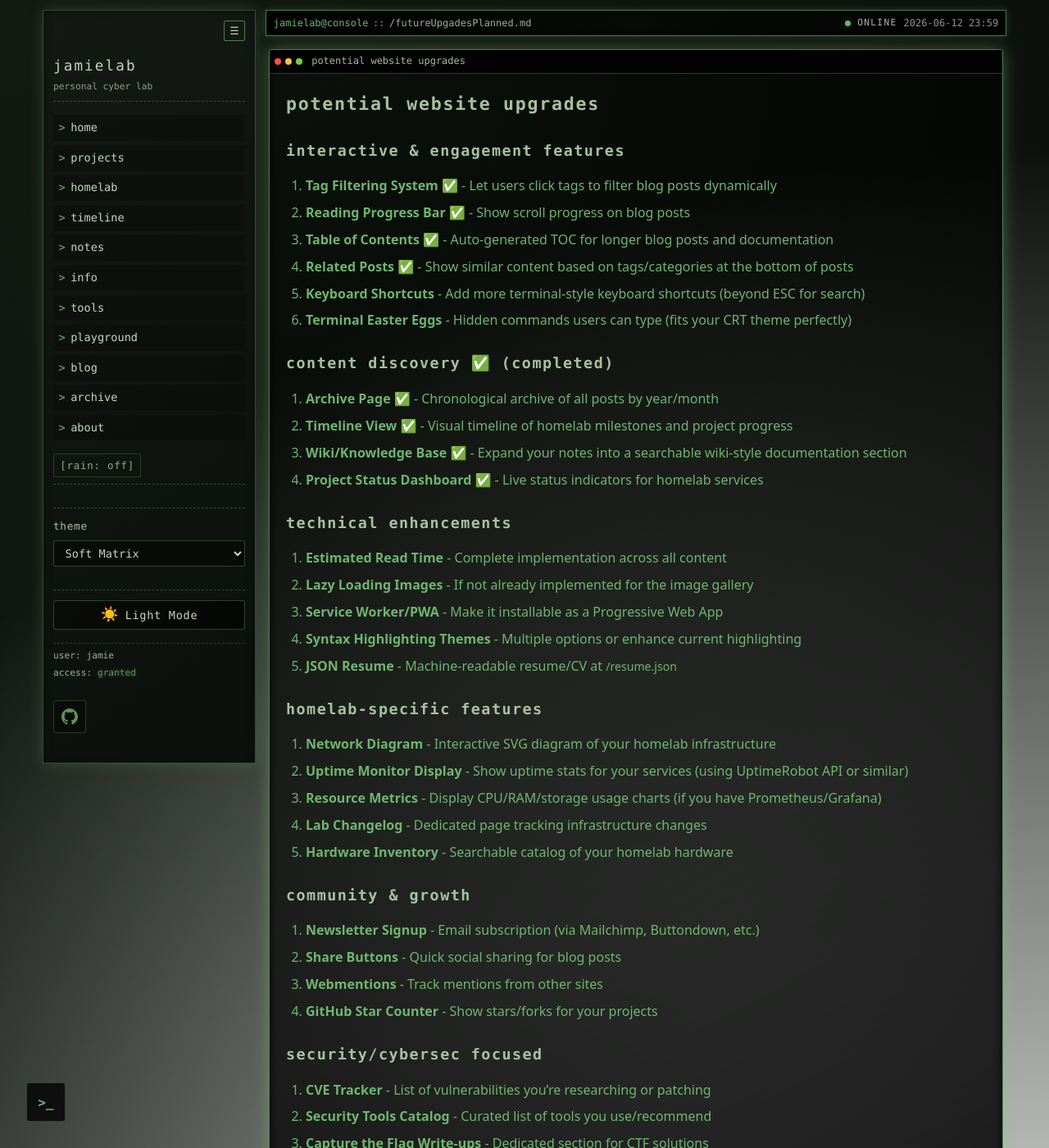
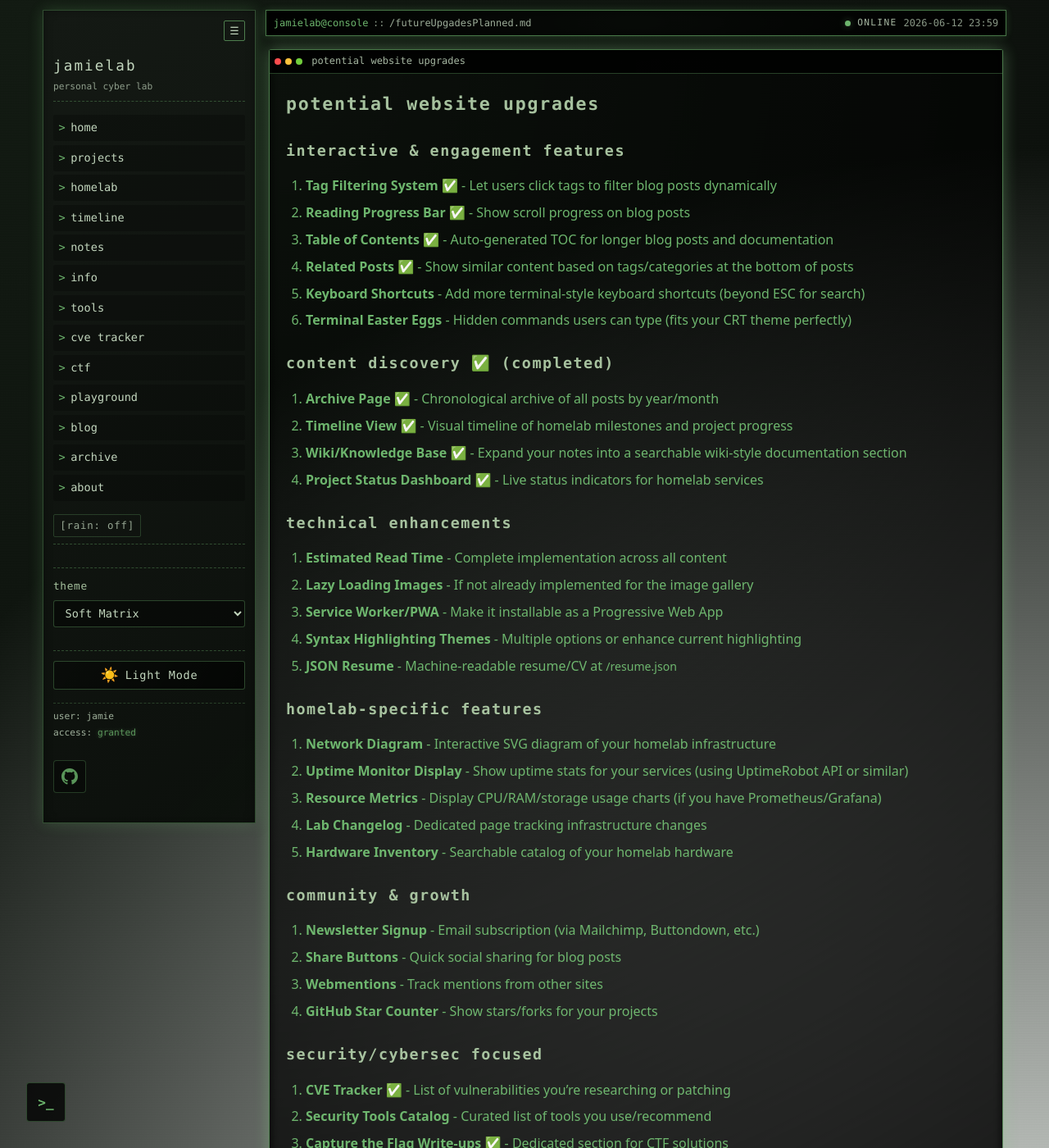
Before and after one commit to jimjamscott22/jimjamscott22.github.io, a Jekyll site: the page built from futureUpgadesPlanned.md, in a window 1280 px wide and 1400 px high. Shown: the whole window at 82% size. Built offline with Jekyll 4.4.1, drawn with Linux system fonts in a browser that asks for light colours; our own code applies the rules of GitHub Pages for plain Markdown files.

Commit message:
Add CTF and CVE Tracker sections to configuration and layout; update styles for new features

```diff
--- a/_config.yml
+++ b/_config.yml
@@ -24,6 +24,9 @@ collections:
   info:
     output: true
     permalink: /info/:name/
+  ctf:
+    output: true
+    permalink: /ctf/:name/
   pages:
     output: true
 
@@ -55,6 +58,11 @@ defaults:
     values:
       layout: default
 
+  - scope:
+      type: ctf
+    values:
+      layout: ctf
+
 # Giscus Comments Configuration
 giscus:
   enabled: true
--- a/_layouts/default.html
+++ b/_layouts/default.html
@@ -159,6 +159,12 @@
         </a>
         <a class="nav-link" href="{{ '/tools/' | relative_url }}">
           <span class="nav-prefix">&gt;</span> tools
+        </a>
+        <a class="nav-link" href="{{ '/cve-tracker/' | relative_url }}">
+          <span class="nav-prefix">&gt;</span> cve tracker
+        </a>
+        <a class="nav-link" href="{{ '/ctf/' | relative_url }}">
+          <span class="nav-prefix">&gt;</span> ctf
         </a>
         <a class="nav-link" href="{{ '/playground/' | relative_url }}">
           <span class="nav-prefix">&gt;</span> playground
--- a/assets/css/base.css
+++ b/assets/css/base.css
@@ -2889,3 +2889,174 @@ th {
     transition: none;
   }
 }
+
+/* ========== CVE TRACKER + CTF WRITE-UPS ========== */
+
+/* Shared: hide filtered cards (used by info/wiki/cve/ctf filters) */
+.hidden {
+  display: none !important;
+}
+
+/* Filter controls shared by CVE tracker and CTF write-ups */
+.wiki-controls {
+  margin: 0.75rem 0 1.25rem;
+}
+
+.wiki-controls .search-container {
+  margin-bottom: 0.75rem;
+}
+
+.wiki-filters {
+  display: flex;
+  flex-wrap: wrap;
+  gap: 1rem 1.5rem;
+  margin-bottom: 0.5rem;
+}
+
+.filter-group {
+  display: flex;
+  flex-wrap: wrap;
+  align-items: center;
+  gap: 0.35rem;
+}
+
+.filter-group > label {
+  font-size: 0.8rem;
+  text-transform: uppercase;
+  letter-spacing: 0.08em;
+  color: var(--text-secondary);
+  margin-right: 0.15rem;
+}
+
+/* Filter buttons reuse the tag-filter look */
+.cve-sev-btn,
+.cve-status-btn,
+.ctf-cat-btn,
+.ctf-diff-btn {
+  cursor: pointer;
+  font: inherit;
+  font-size: 0.78rem;
+  padding: 0.18rem 0.55rem;
+  border-radius: 2px;
+  background: transparent;
+  border: 1px solid var(--border-color);
+  color: var(--text-primary);
+  text-transform: lowercase;
+  letter-spacing: 0.05em;
+  transition: background-color 0.12s ease, border-color 0.12s ease, box-shadow 0.12s ease;
+}
+
+.cve-sev-btn:hover,
+.cve-status-btn:hover,
+.ctf-cat-btn:hover,
+.ctf-diff-btn:hover {
+  border-color: var(--accent-bright);
+  box-shadow: 0 0 6px var(--glow-color);
+}
+
+.cve-sev-btn.active,
+.cve-status-btn.active,
+.ctf-cat-btn.active,
+.ctf-diff-btn.active {
+  background-color: rgba(0, 255, 102, 0.18);
+  border-color: var(--accent-bright);
+  color: var(--accent-bright);
+  box-shadow: 0 0 8px var(--glow-color);
+}
+
+/* CVE severity badges */
+.badge.sev-critical {
+  background-color: rgba(255, 64, 64, 0.18);
+  border-color: rgba(255, 96, 96, 0.8);
+  color: #ff9a9a;
+}
+
+.badge.sev-high {
+  background-color: rgba(255, 138, 61, 0.16);
+  border-color: rgba(255, 150, 70, 0.75);
+  color: #ffc08f;
+}
+
+.badge.sev-medium {
+  background-color: rgba(255, 197, 61, 0.16);
+  border-color: rgba(255, 197, 61, 0.7);
+  color: #ffe9b3;
+}
+
+.badge.sev-low {
+  background-color: rgba(120, 200, 255, 0.14);
+  border-color: rgba(120, 200, 255, 0.6);
+  color: #bfe4ff;
+}
+
+/* CVE status badges (extends existing .status-* set) */
+.status-researching {
+  background-color: rgba(120, 200, 255, 0.14);
+  border-color: rgba(120, 200, 255, 0.6);
+  color: #bfe4ff;
+}
+
+.status-patching {
+  background-color: rgba(255, 197, 61, 0.16);
+  border-color: rgba(255, 197, 61, 0.7);
+  color: #ffe9b3;
+}
+
+.status-mitigated,
+.status-resolved {
+  background-color: rgba(0, 255, 102, 0.14);
+  border-color: var(--border-bright);
+  color: var(--accent-bright);
+}
+
+.status-watching {
+  background-color: rgba(173, 173, 173, 0.12);
+  border-color: rgba(173, 173, 173, 0.55);
+  color: #d7d7d7;
+}
+
+.cve-affected {
+  font-size: 0.85rem;
+  margin: 0.1rem 0;
+}
+
+.cve-label {
+  color: var(--text-secondary);
+  text-transform: uppercase;
+  font-size: 0.72rem;
+  letter-spacing: 0.08em;
+  margin-right: 0.25rem;
+}
+
+/* CTF category + difficulty badges */
+.badge.ctf-cat {
+  border-style: solid;
+  text-transform: lowercase;
+}
+
+.badge.ctf-diff-easy {
+  background-color: rgba(0, 255, 102, 0.14);
+  border-color: var(--border-bright);
+  color: var(--accent-bright);
+}
+
+.badge.ctf-diff-medium {
+  background-color: rgba(255, 197, 61, 0.16);
+  border-color: rgba(255, 197, 61, 0.7);
+  color: #ffe9b3;
+}
+
+.badge.ctf-diff-hard {
+  background-color: rgba(255, 64, 64, 0.18);
+  border-color: rgba(255, 96, 96, 0.8);
+  color: #ff9a9a;
+}
+
+.card-header h2 a {
+  color: inherit;
+  text-decoration: none;
+}
+
+.card-header h2 a:hover {
+  color: var(--accent-bright);
+}
--- a/futureUpgadesPlanned.md
+++ b/futureUpgadesPlanned.md
@@ -41,9 +41,9 @@
 
 ## Security/Cybersec Focused
 
-25. **CVE Tracker** - List of vulnerabilities you're researching or patching
+25. **CVE Tracker** ✅ - List of vulnerabilities you're researching or patching
 26. **Security Tools Catalog** - Curated list of tools you use/recommend
-27. **Capture the Flag Write-ups** - Dedicated section for CTF solutions
+27. **Capture the Flag Write-ups** ✅ - Dedicated section for CTF solutions
 28. **Threat Intelligence Feed** - Display recent security news (RSS aggregation)
 
 ## Analytics & Performance
```
Also changed, not shown: _ctf/sample-sqli-login-bypass.md (added, +71 -0 lines), _data/cves.yml (added, +51 -0 lines), _layouts/ctf.html (added, +70 -0 lines), assets/js/ctf.js (added, +70 -0 lines), assets/js/cve-tracker.js (added, +70 -0 lines), ctf.md (added, +79 -0 lines), cve-tracker.md (added, +74 -0 lines).
